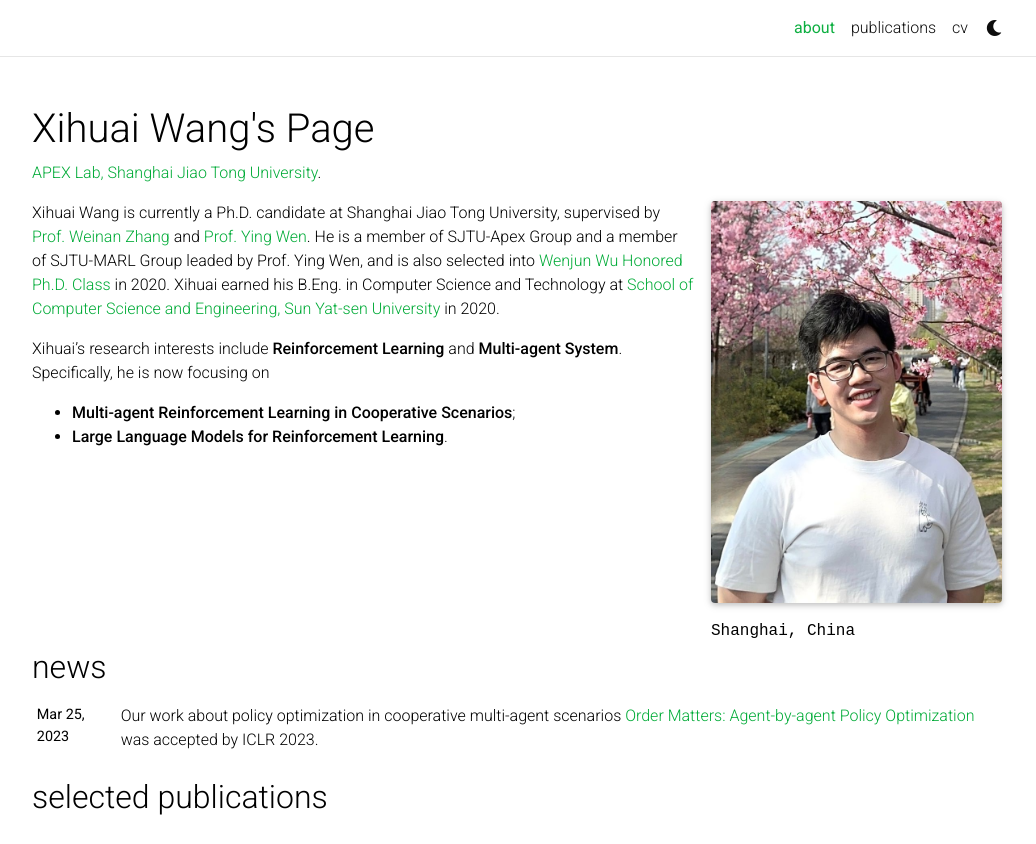
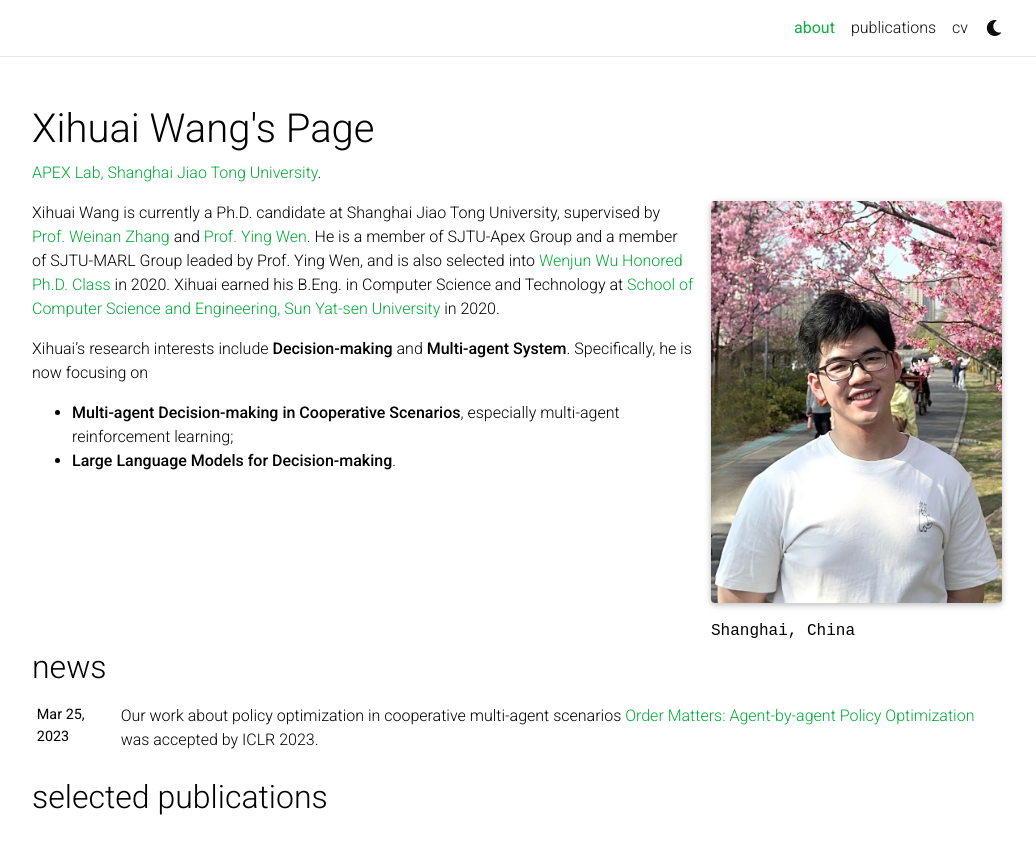
Before and after one commit to xihuai18/xihuai18.github.io, a Jekyll site: the page built from _pages/about.md, in a window 1280 px wide and 1133 px high, cut to the strip 0-844 px from the top of the window. Shown: the whole strip, without its empty margins (123-1159 px from the left). Built offline with Jekyll 4.4.1, drawn with Linux system fonts in a browser that asks for light colours; full-size pictures stand in for the smaller copies a plugin makes; comment, search, counter and statistics services are not loaded; a style sheet for code colours, icons or effects is not loaded.

Commit message:
🛠️ refactor(about): update research interests

```diff
--- a/_pages/about.md
+++ b/_pages/about.md
@@ -18,6 +18,6 @@ social: true  # includes social icons at the bottom of the page
 
 Xihuai Wang is currently a Ph.D. candidate at Shanghai Jiao Tong University, supervised by [Prof. Weinan Zhang](https://wnzhang.net/) and [Prof. Ying Wen](https://yingwen.io/). He is a member of SJTU-Apex Group and a member of SJTU-MARL Group leaded by Prof. Ying Wen, and is also selected into [Wenjun Wu Honored Ph.D. Class](https://ai.sjtu.edu.cn/cultivate/postgraduate/managements) in 2020. Xihuai earned his B.Eng. in Computer Science and Technology at [School of Computer Science and Engineering, Sun Yat-sen University](https://cse.sysu.edu.cn/) in 2020.
 
-Xihuai's research interests include **Reinforcement Learning** and **Multi-agent System**. Specifically, he is now focusing on
-- **Multi-agent Reinforcement Learning in Cooperative Scenarios**;
-- **Large Language Models for Reinforcement Learning**.
+Xihuai's research interests include **Decision-making** and **Multi-agent System**. Specifically, he is now focusing on
+- **Multi-agent Decision-making in Cooperative Scenarios**, especially multi-agent reinforcement learning;
+- **Large Language Models for Decision-making**.
```
